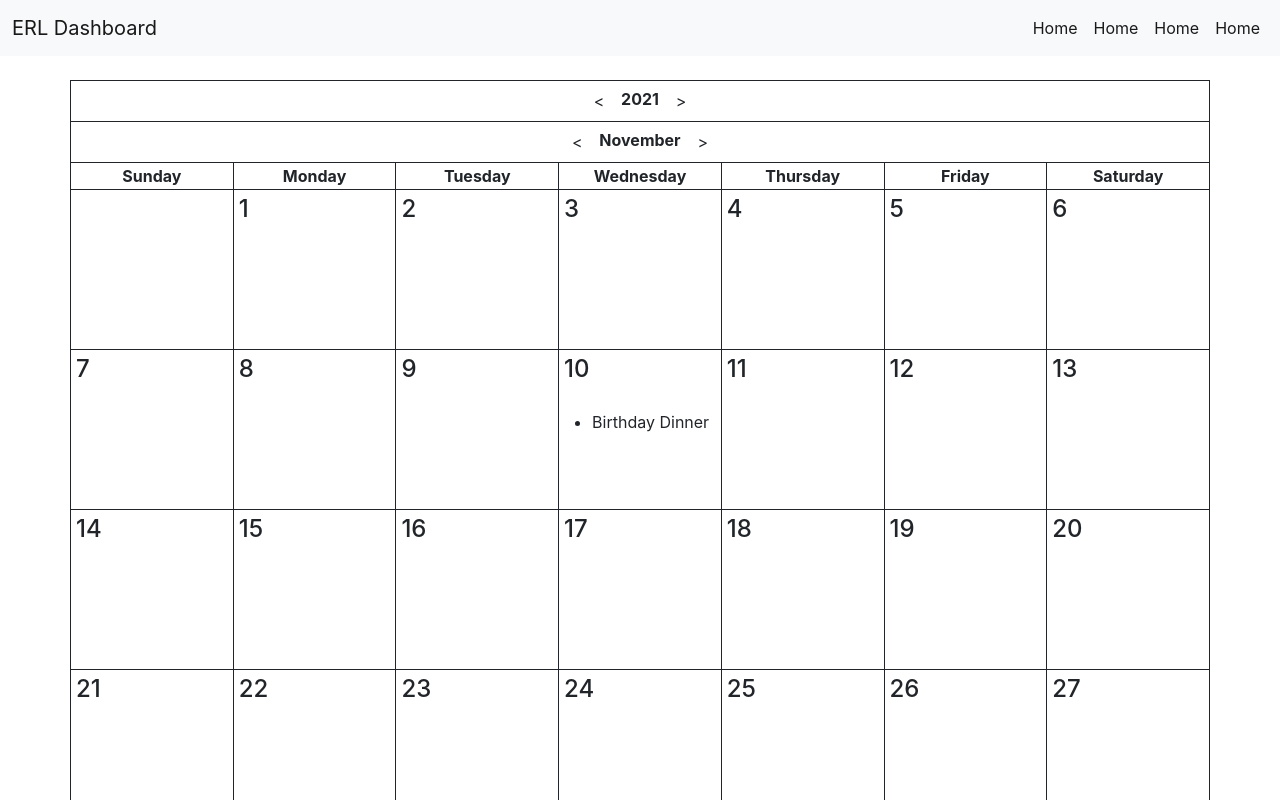
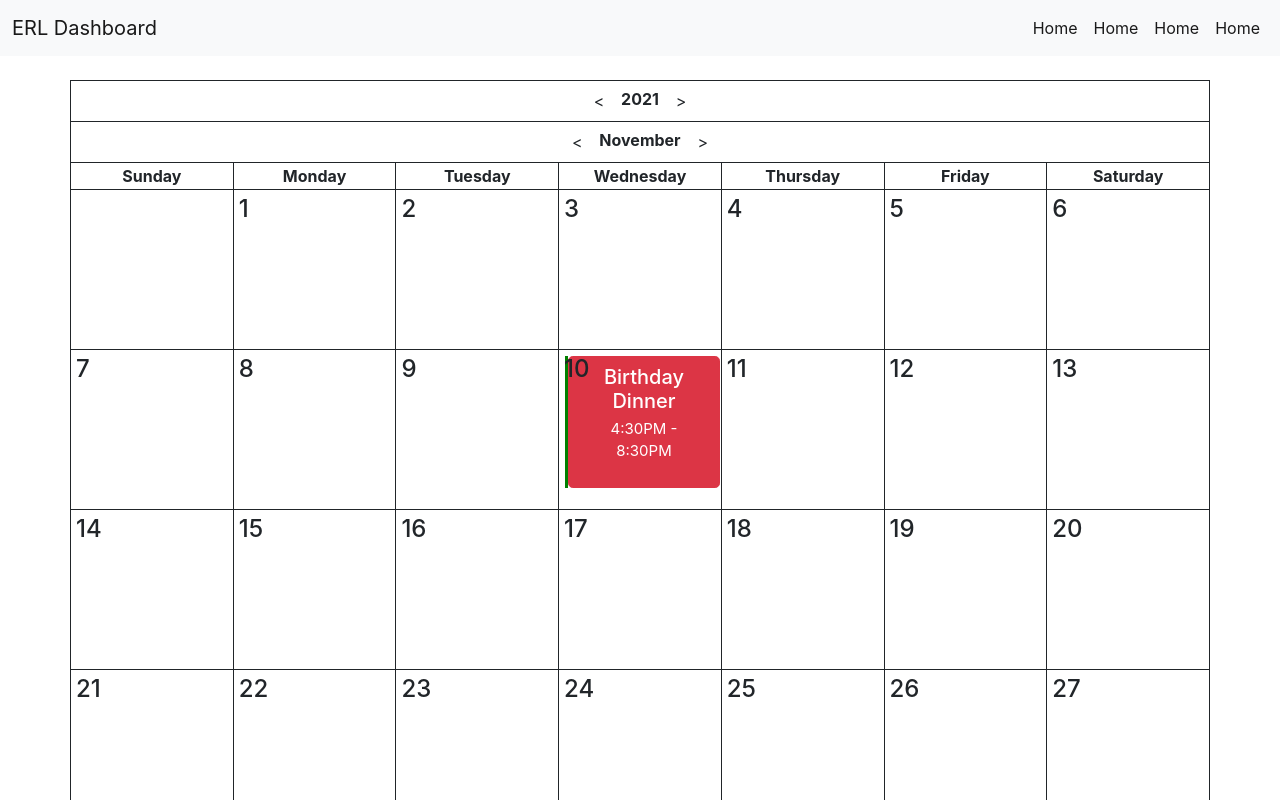
Before and after one commit to matthew-talamantes/erl-dashboard, a React (Create React App) app: page / in a window 1280 px wide. Shown: the top 800 px of the page. Built offline with nearby package versions, Linux system fonts and the light colour scheme.

Commit message:
Start adding event popover

```diff
--- a/src/App.css
+++ b/src/App.css
@@ -23,3 +23,22 @@ td.calendar-day h4 {
     top: 5px;
     left: 5px;
 }
+
+.cal-event-list {
+    padding-left: 5px;
+}
+
+.cal-event {
+    list-style-type: none;
+    border-left: solid 3px green;
+    padding-left: 0px;
+}
+
+.cal-event-title {
+    font-size: 1em;
+    margin-bottom: 5px;
+}
+
+.cal-event-time {
+    font-size: 0.75em;
+}
--- a/src/components/CalendarDay.js
+++ b/src/components/CalendarDay.js
@@ -5,7 +5,7 @@ const CalendarDay = ({ dayNum, events}) => {
     return (
         <td className="calendar-day border border-dark">
             <h4>{dayNum}</h4>
-            <ul>
+            <ul className="cal-event-list">
                 {events.map((event)=>(
                     event["type"] === 'event' && <EventPreview event={event} />
                 ))}
--- a/src/components/EventPreview.js
+++ b/src/components/EventPreview.js
@@ -1,10 +1,42 @@
 import React from 'react';
 
 const EventPreview = ({ event }) => {
+
+    const getTwelveHr = (time) => {
+        const timeList = time.split(':');
+        const milHour = timeList[0];
+        const minutes = timeList[1];
+        let suffix = '';
+
+        if (milHour < 12) {
+            suffix = 'AM';
+        } else {
+            suffix = 'PM';
+        }
+
+        const hour = ((milHour + 11) % 12 + 1);
+
+        return `${hour}:${minutes}${suffix}`;
+    };
+
+
+    const popoverRef = React.useRef();
+    React.useEffect(() => {
+        var popover = new bootstrap.Popover(popoverRef.current, {
+            content: "Hello popover content!",
+            title: "My Popover"
+        })
+        });
+
+
+
     return (
-        <>
-            <li>{event['title']}</li>
-        </>
+        <li className="cal-event">
+            <a tabIndex="0" ref={popoverRef} className="btn btn-lg btn-danger" role="button" data-bs-trigger="focus">
+                <h5 className="cal-event-title">{event['title']}</h5>
+                <p className="cal-event-time">{getTwelveHr(event['startTime'])} - {getTwelveHr(event['endTime'])}</p>
+            </a>
+        </li>
     );
 };
 
```
